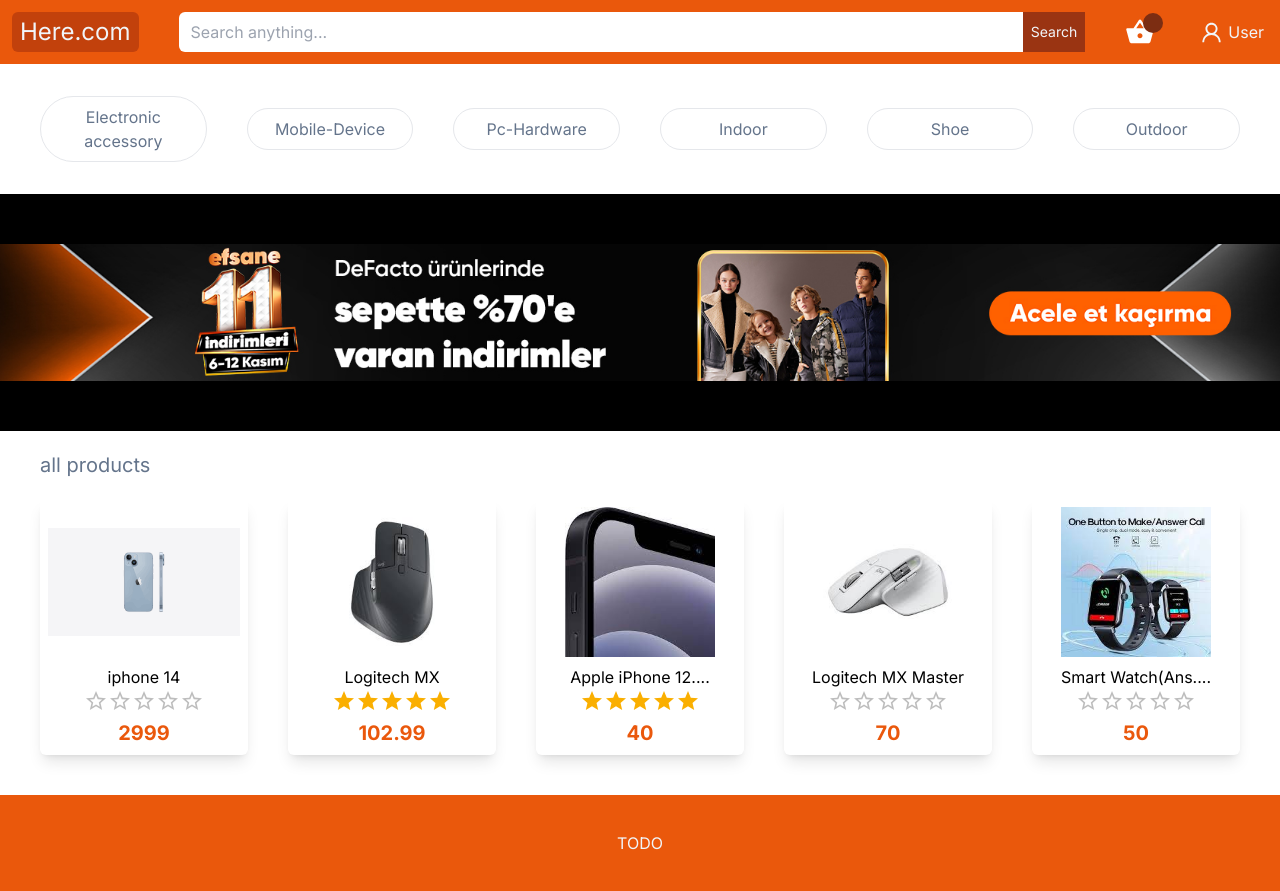
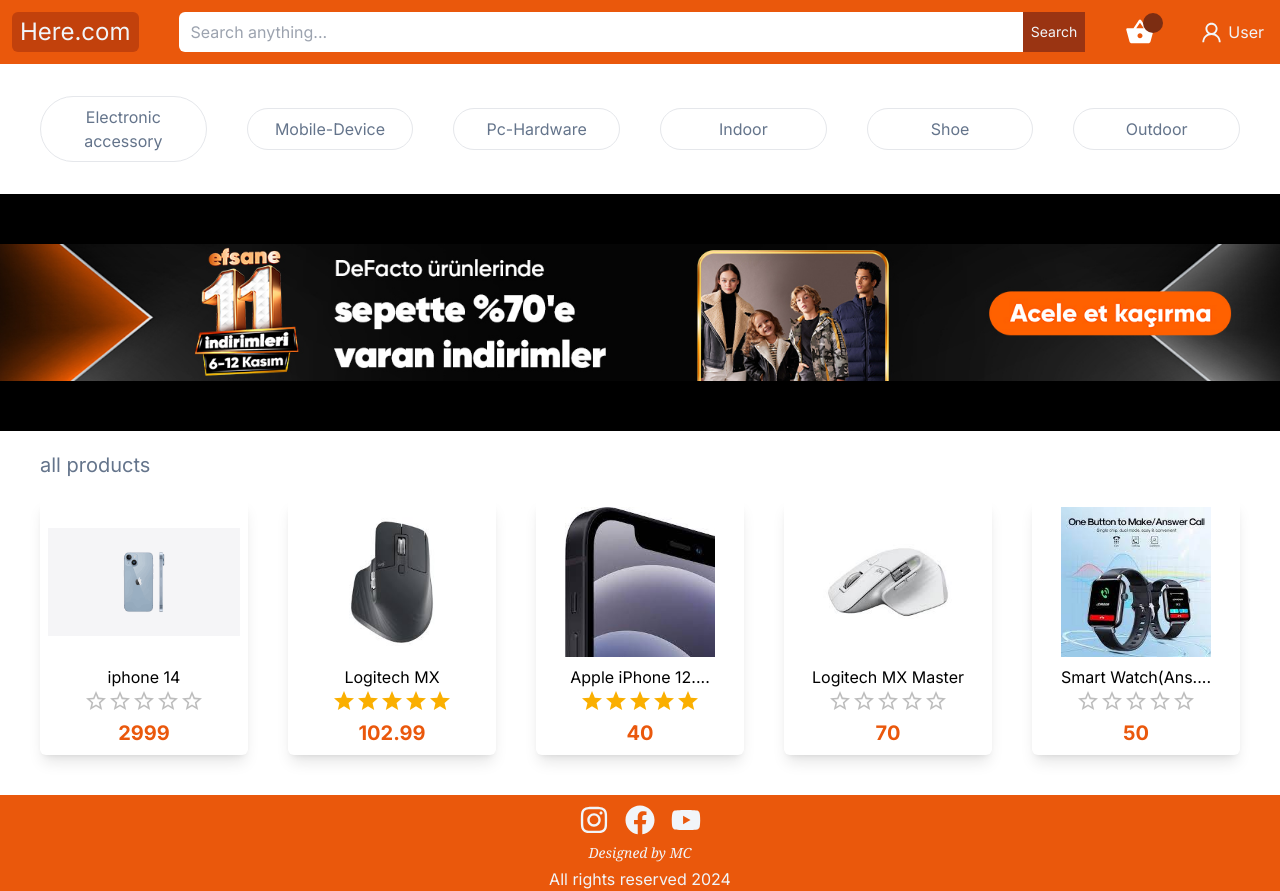
Before and after one commit to muratcan23/ecommerce, a Next.js app: page / in a window 1280 px wide. Built offline with nearby package versions, Linux system fonts and the light colour scheme; no server answers.

Commit message:
implement footer

```diff
--- a/app/components/footer/Footer.tsx
+++ b/app/components/footer/Footer.tsx
@@ -1,7 +1,34 @@
+import { FaFacebook, FaInstagram, FaYoutube } from "react-icons/fa";
+
 const Footer = () => {
   return (
-    <div className="w-full h-24 bg-orange-600 text-slate-100 flex items-center justify-center mt-3 md:mt-10">
-      TODO
+    <div className="w-full h-24 bg-orange-600 flex flex-col items-center justify-end mt-3 md:mt-10">
+      <div className="flex items-center space-x-6 text-slate-100">
+        <div className="flex space-x-4">
+          <a href="#">
+            <FaInstagram className="text-xl md:text-2xl lg:text-3xl transition duration-300 transform hover:scale-110" />
+          </a>
+          <a href="#">
+            <FaFacebook className="text-xl md:text-2xl lg:text-3xl transition duration-300 transform hover:scale-110" />
+          </a>
+          <a href="#">
+            <FaYoutube className="text-xl md:text-2xl lg:text-3xl transition duration-300 transform hover:scale-110" />
+          </a>
+        </div>
+      </div>
+      <div className="text-slate-100 italic font-serif text-sm mt-2">
+        Designed by{" "}
+        <a
+          className="text-slate-100 italic font-serif text-sm mt-2 hover:underline"
+          href="https://muratcan23.github.io/myportfolio/"
+          target="_blank"
+        >
+          MC
+        </a>
+      </div>
+      <div className="text-slate-100 mt-1">
+        All rights reserved {new Date().getFullYear()}
+      </div>
     </div>
   );
 };
```
